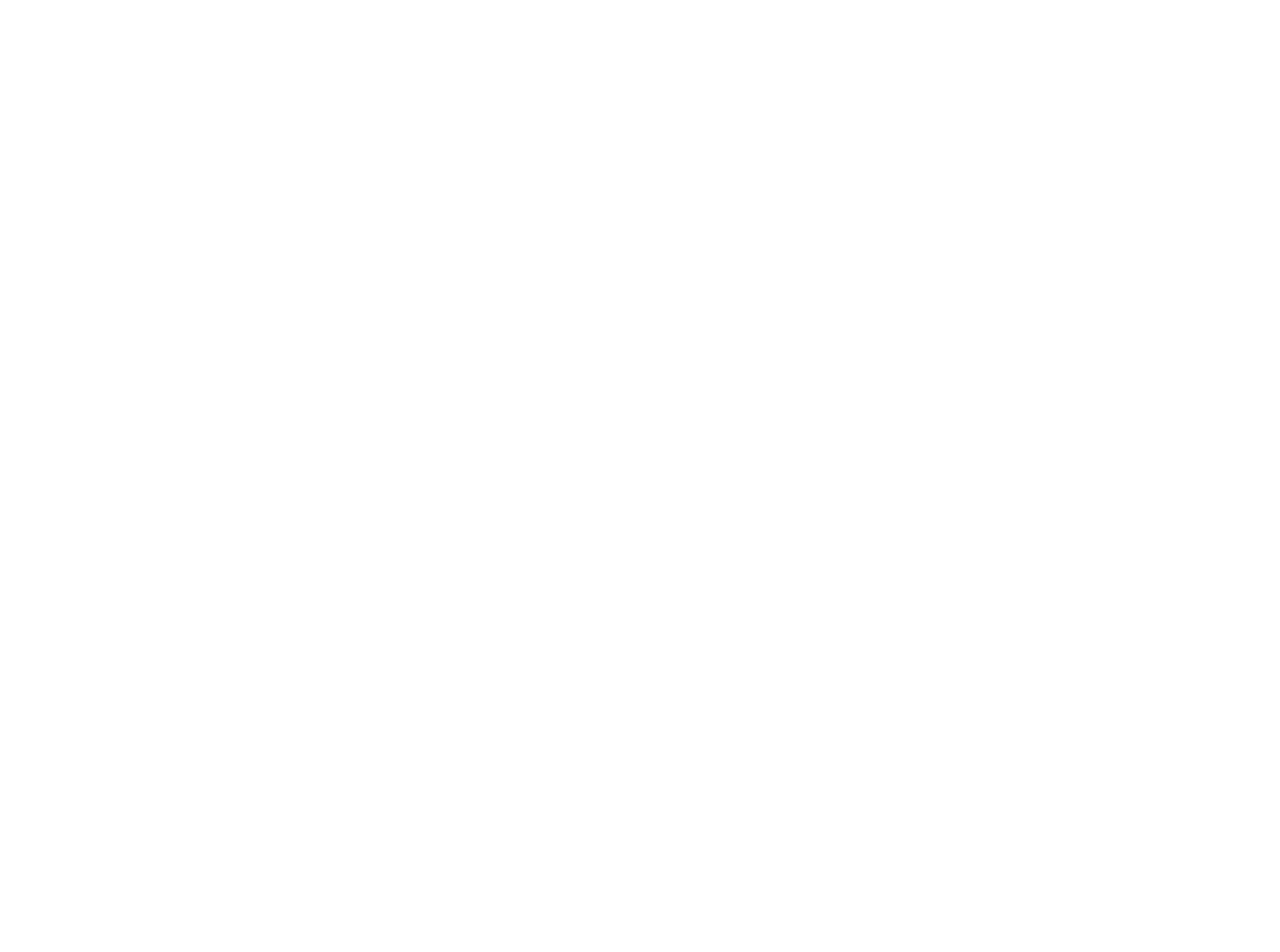
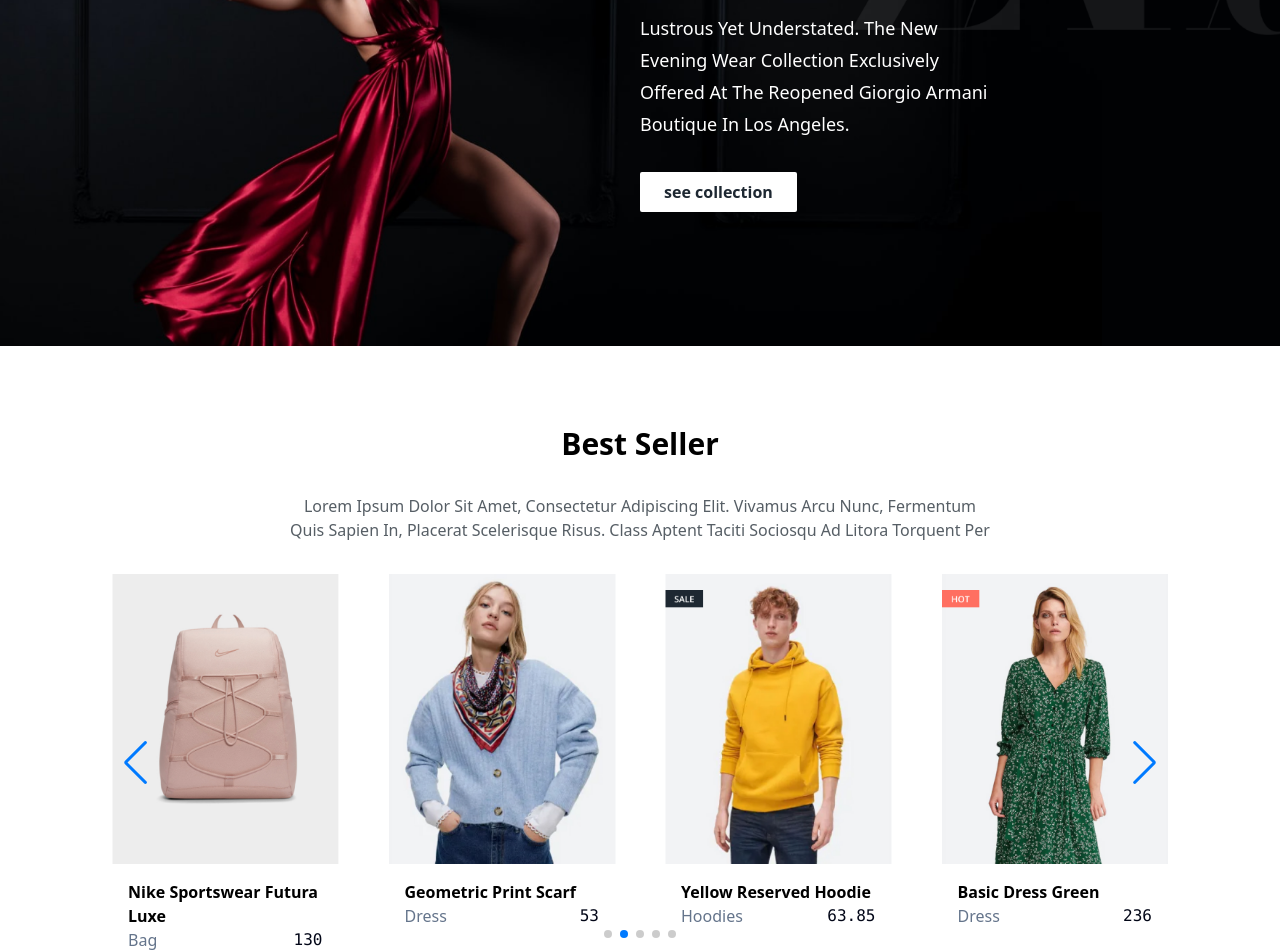
Before and after one commit to CodingSabbir/Online-shop, a React (Vite) app: page / in a window 1280 px wide. Shown: the part 2994-3946 px from the top of the page. Before the commit the page ends 2760 px from the top, so only its background shows below. Built offline with nearby package versions, Linux system fonts and the light colour scheme; a web font is replaced by a local one.

Commit message:
single product

```diff
--- a/package.json
+++ b/package.json
@@ -13,7 +13,8 @@
     "react": "^18.2.0",
     "react-dom": "^18.2.0",
     "react-icons": "^5.0.1",
-    "react-router-dom": "^6.21.3"
+    "react-router-dom": "^6.21.3",
+    "swiper": "^11.0.5"
   },
   "devDependencies": {
     "@types/react": "^18.2.43",
--- a/src/main.jsx
+++ b/src/main.jsx
@@ -11,6 +11,7 @@
   Link,
 } from "react-router-dom";
 import Home from './pages/home/Home.jsx';
+import SingleProduct from './pages/home/singleProduct.jsx';
 
 const router = createBrowserRouter([
   {
@@ -20,6 +21,10 @@
           {
             path: "/",
           element: <Home/>,
+          },
+          {
+            path: "/shop/:id",
+          element: <SingleProduct/>,
           }
     ]
   },
--- /dev/null
+++ b/src/pages/home/BestSeller.jsx
@@ -0,0 +1,87 @@
+import React, { useEffect, useRef, useState } from 'react';
+// Import Swiper React components
+import { Swiper, SwiperSlide } from 'swiper/react';
+import { Link } from 'react-router-dom';
+
+// Import Swiper styles
+import 'swiper/css';
+import 'swiper/css/pagination';
+import 'swiper/css/navigation';
+
+
+// import required modules
+import { Autoplay, Pagination, Navigation } from 'swiper/modules';
+import { data } from 'autoprefixer';
+
+const BestSeller = () => {
+    const [sellerProduct,setSellerProduct]=useState([])
+    useEffect(()=>{
+       const fetchData = async ()=>{
+        const res = await fetch('/public/product.json');
+        const data = await res.json();
+        setSellerProduct(data)
+       }
+       fetchData()
+    },[])
+    const bestSeller=sellerProduct.filter((product)=>product.status === "Best Selers")
+    console.log(bestSeller)
+    return (
+        <div className='max-w-screen-2xl container mx-auto xl:px-28 px-4'>
+          <div className='text-center'>
+          <h2 className='title'>Best Seller</h2>
+            <p className='text-black/75 mx-auto mb-8 capitalize md:w-2/3'>Lorem ipsum dolor sit amet, consectetur adipiscing elit. Vivamus arcu nunc, fermentum quis sapien in, placerat scelerisque risus. Class aptent taciti sociosqu ad litora torquent per </p>
+          </div>
+            {/* Best seller product slider */}
+            <Swiper
+        slidesPerView={1}
+        spaceBetween={10}
+        autoplay={{
+          delay: 2500,
+          disableOnInteraction: false,
+        }}
+        pagination={{
+          clickable: true,
+        }}
+        breakpoints={{
+            640: {
+              slidesPerView: 2,
+              spaceBetween: 20,
+            },
+            768: {
+              slidesPerView: 3,
+              spaceBetween: 40,
+            },
+            1024: {
+              slidesPerView: 4,
+              spaceBetween: 50,
+            },
+          }}
+        navigation={true}
+        modules={[Autoplay, Pagination, Navigation]}
+        className="mySwiper"
+      >
+        {
+            sellerProduct.map((sellerProduct) => (
+                <SwiperSlide  key={sellerProduct.id}>
+                    <Link to={`/shop/${sellerProduct.id}`}>
+                    <img className='mx-auto w-full hover:scale-105 transition-all duration-300' src={sellerProduct.image} alt="product-img" />
+                    </Link>
+                    <div className='mt-4 px-4'>
+                        <h1 className='text-[16px] capitalize font-semibold '>{sellerProduct.title}</h1>
+                        <div className='flex justify-between'>
+                            <p className='text-slate-500 capitalize text-[16px]'>{sellerProduct.category}</p>
+                            <p className='text-slate-950 capitalize text-[16px] font-mono'>{sellerProduct.price}</p>
+                        </div>
+                    </div>
+
+                </SwiperSlide>
+            ))
+        }
+
+
+      </Swiper>
+        </div>
+    );
+};
+
+export default BestSeller;
--- a/src/pages/home/Collection.jsx
+++ b/src/pages/home/Collection.jsx
@@ -1,12 +1,25 @@
 import React from 'react';
-// import collection from "../../assets/img/images/collection-bg.png"
+import zaraLogo from "/src/assets/img/images/zara-logo.png"
 const Collection = () => {
-    return (
-        <div>
-            <div  class="bg-[url('/images/collection-bg.png')] bg-cover bg-center bg-no-repeat px-4 xl:px-28 my-20">
+return (
+<div>
+    <div
+        class="bg-[url('/src/assets/img/images/collection-bg.png')] bg-cover bg-center bg-no-repeat xl:px-28 px-4 my-20">
+        <div className='h-[580px] flex  md:flex-row justify-between items-center'>
+            <div className='md:w-1/2'></div>
+            <div className='md:w-1/2'>
+                <img src={zaraLogo} alt="" />
+                <p className='text-lg leading-[32px] md:w-2/3 text-white capitalize my-8'>Lustrous yet understated. The new evening
+                    wear collection exclusively offered at the
+                    reopened Giorgio Armani boutique in Los
+                    Angeles.</p>
+                    <button className='px-6 py-2 bg-white text-black font-semibold rounded-sm'>see collection</button>
             </div>
+
         </div>
-    );
+    </div>
+</div>
+);
 };
 
 export default Collection;
--- a/src/pages/home/Home.jsx
+++ b/src/pages/home/Home.jsx
@@ -3,6 +3,7 @@
 import Cetegory from './Cetegory';
 import Product from './Product';
 import Collection from './Collection';
+import BestSeller from './BestSeller';
 
 const Home = () => {
     return (
@@ -11,6 +12,7 @@
           <Cetegory/>
           <Product/>
           <Collection/>
+          <BestSeller/>
         </div>
     );
 };
--- /dev/null
+++ b/src/pages/home/SingleProduct.jsx
@@ -0,0 +1,57 @@
+import React, { useEffect, useState } from 'react';
+import { FaStar } from "react-icons/fa6";
+import { useParams } from 'react-router-dom';
+
+const SingleProduct = () => {
+    const{id}=useParams()
+    console.log(id)
+    const [products,setProducts]=useState([])
+    useEffect(()=>{
+        const fetchData = async()=>{
+         try{
+            const res = await fetch('/public/product.json')
+            const data = await res.json();
+            const filterProduct=data.filter((pd) =>pd.id == id)
+            setProducts(filterProduct[0])
+
+         }catch(error){
+            console.log('Error fetching product',error)
+         }
+        }
+        fetchData()
+        },[id])
+        const {status,image,price,category,title}=products
+    return (
+        <div className='max-w-screen-2xl container mx-auto xl:px-28 px-4 mt-28'>
+            <div className='max-w-7xl p-3 m-auto'>
+                <div className='mt-6 sm:mt-10'>
+                  <div className='grid grid-cols-1 md:grid-cols-3 sm:grid-cols-2 h-max gap-6'>
+                  <div>
+                        <img src={image} alt="" className='w-full' />
+                 </div>
+                    <div>
+                        <h1 className='text-[16px] text-left capitalize font-semibold '>{title}</h1>
+                        <p className='mt-3 text-base text-gray-600 leading-6 text-justify sm:text-left sm:mt-4'>Lorem ipsum dolor sit amet consectetur, adipisicing elit. Reprehenderit laborum, cupiditate corrupti expedita ab reiciendis minus vel ipsum, doloribus nam molestias earum accusantium tenetur aspernatur architecto sunt animi, repellat numquam</p>
+                        <span className='flex items-center text-[#F4CE14] sm:my-4 my-2 gap-1'>
+                            <FaStar/>
+                            <FaStar/>
+                            <FaStar/>
+                            <FaStar/>
+                            <FaStar/>
+                        </span>
+                        <p className='text-xl sm:2xl font-semibold text-red-500'>${price}</p>
+                        <div>
+                            <div className='flex flex-col text-left w-full gap-1'>
+                                <p className='font-semibold'>Qunatity</p>
+                                <input type="number" name='price' id='price' className='font-semibold mb-1 max-w-full w-full outline-none rounded-md py-3 px-4 md:px-4 m-0 focus:border-red-500'/>
+                            </div>
+                        </div>
+                    </div>
+                  </div>
+                </div>
+            </div>
+        </div>
+    );
+};
+
+export default SingleProduct;
--- a/tailwind.config.js
+++ b/tailwind.config.js
@@ -6,13 +6,17 @@
   ],
   theme: {
     extend: {
+
       colors:{
         'black': "#1E2832",
         "primaryBG": "#DCF2F1",
       },
+
       fontFamily: {
         'roboto': ['Roboto', 'sans-serif'],
       },
+
+
     },
   },
   plugins: [],
```
Also changed, not shown: 1 other file (tests, documents, lock files or other folders).
